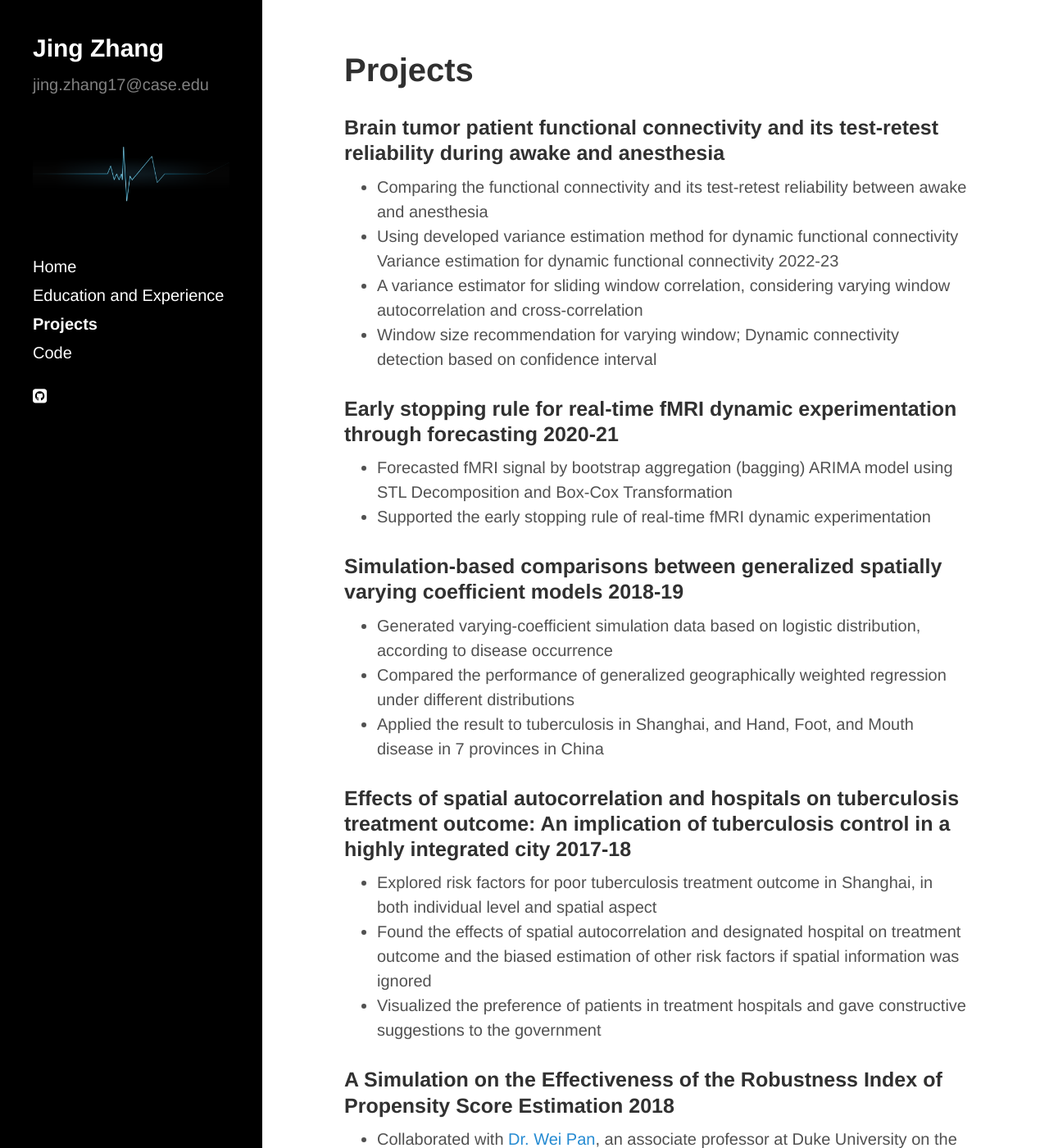
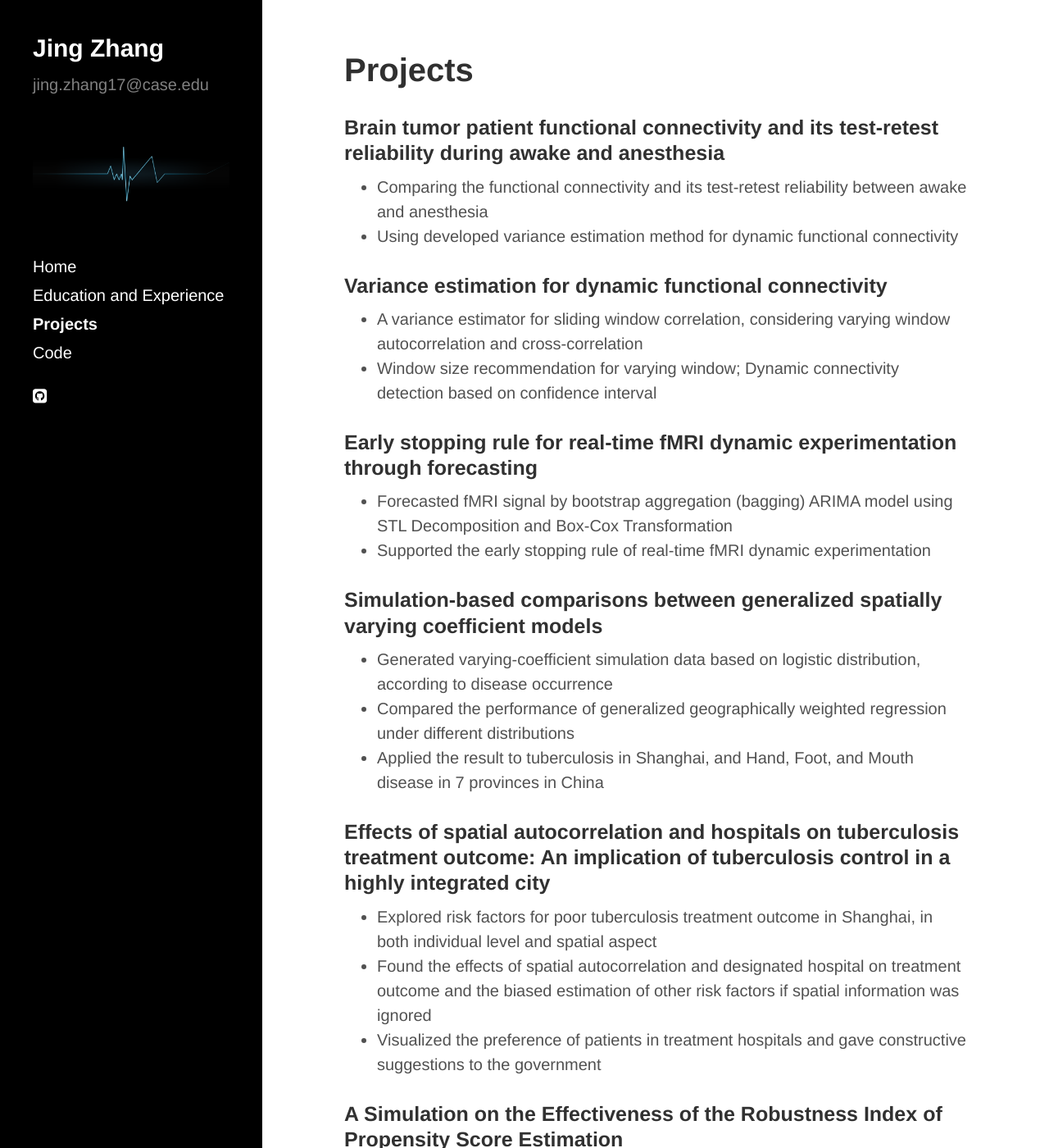
Before and after one commit to jingzhang1/jingzhang1.github.io, a Jekyll site: the page built from projects.md, in a window 1280 px wide and 1400 px high. Shown: the whole window at 82% size. Built offline with Jekyll 4.4.1, drawn with Linux system fonts in a browser that asks for light colours; nearby versions of some CDN libraries.

Commit message:
projects.md

```diff
--- a/projects.md
+++ b/projects.md
@@ -7,25 +7,26 @@ title: Projects
 ### Brain tumor patient functional connectivity and its test-retest reliability during awake and anesthesia
 *	Comparing the functional connectivity and its test-retest reliability between awake and anesthesia
 *	Using developed variance estimation method for dynamic functional connectivity
-Variance estimation for dynamic functional connectivity 						              2022-23
+
+### Variance estimation for dynamic functional connectivity
 *	A variance estimator for sliding window correlation, considering varying window autocorrelation and cross-correlation
 *	Window size recommendation for varying window; Dynamic connectivity detection based on confidence interval
 
-### Early stopping rule for real-time fMRI dynamic experimentation through forecasting                                                 2020-21
+### Early stopping rule for real-time fMRI dynamic experimentation through forecasting
 *	Forecasted fMRI signal by bootstrap aggregation (bagging) ARIMA model using STL Decomposition and Box-Cox Transformation
 *	Supported the early stopping rule of real-time fMRI dynamic experimentation
 
-### Simulation-based comparisons between generalized spatially varying coefficient models                                             2018-19
+### Simulation-based comparisons between generalized spatially varying coefficient models
 *	Generated varying-coefficient simulation data based on logistic distribution, according to disease occurrence
 *	Compared the performance of generalized geographically weighted regression under different distributions
 *	Applied the result to tuberculosis in Shanghai, and Hand, Foot, and Mouth disease in 7 provinces in China
 
-### Effects of spatial autocorrelation and hospitals on tuberculosis treatment outcome: An implication of tuberculosis control in a highly integrated city                                                                                                                                                                 2017-18
+### Effects of spatial autocorrelation and hospitals on tuberculosis treatment outcome: An implication of tuberculosis control in a highly integrated city
 *	Explored risk factors for poor tuberculosis treatment outcome in Shanghai, in both individual level and spatial aspect
 *	Found the effects of spatial autocorrelation and designated hospital on treatment outcome and the biased estimation of other risk factors if spatial information was ignored
 *	Visualized the preference of patients in treatment hospitals and gave constructive suggestions to the government
 
-### A Simulation on the Effectiveness of the Robustness Index of Propensity Score Estimation                                              2018
+### A Simulation on the Effectiveness of the Robustness Index of Propensity Score Estimation
 *	Collaborated with [Dr. Wei Pan](https://sites.duke.edu/panwei/), an associate professor at Duke University on the simulation-based study to prove the effectiveness of the robustness index in the presence of uncontrolled confounders
 *	Implemented the robustness index, probability values and percentage points for Pearson distributions in R
 *	Improved the method by augmenting the sampling space and bootstrap
```
